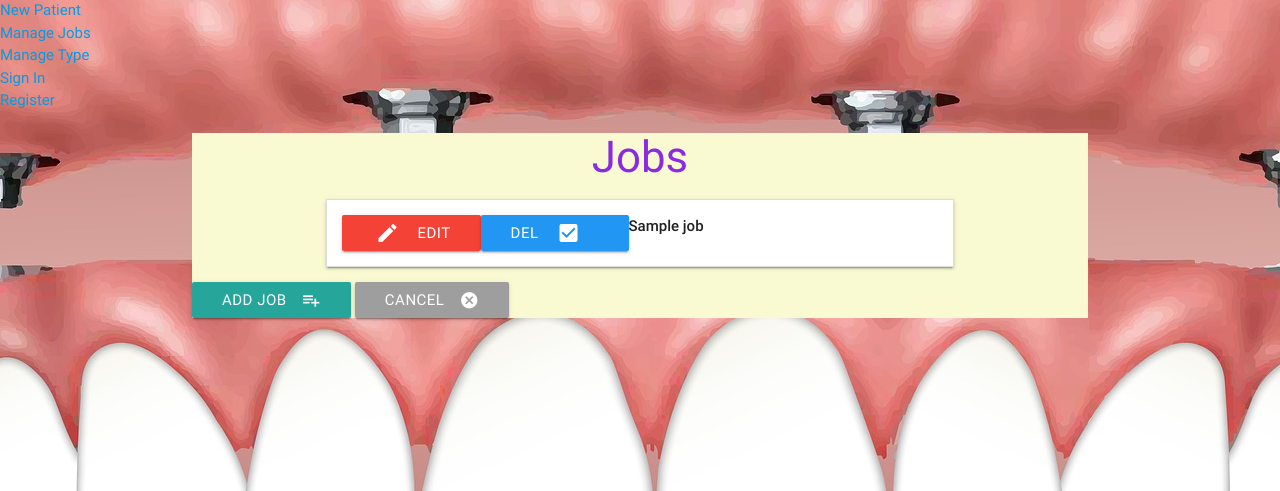
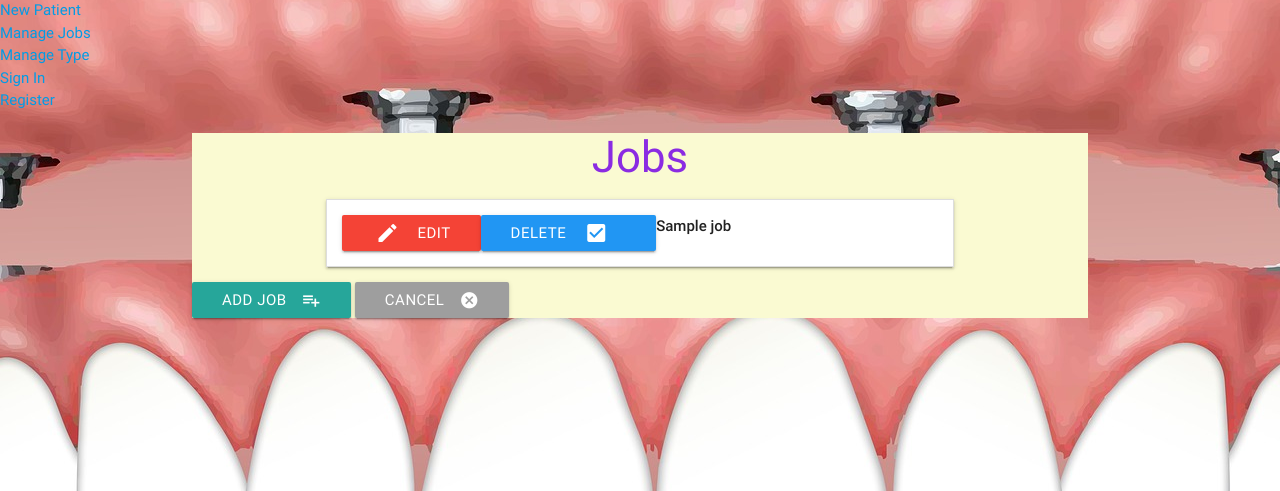
Before and after one commit to isiko1/dental_laboratory, a Flask app: page /get_jobs in a window 1280 px wide. Shown: the part 125-616 px from the top of the page. Run offline with Flask 2, Linux system fonts and the light colour scheme; a database or web service that is not in the repository returns one stand-in record (values such as "Sample title"); some libraries are stand-ins or nearby versions.

Commit message:
updated buttons

```diff
--- a/templates/jobs.html
+++ b/templates/jobs.html
@@ -9,7 +9,7 @@
 				<a href="{{url_for('edit_job', job_id=job._id)}}"
 					class="waves-effect waves-light btn btn_large red"><i class="material-icons left">create</i>Edit</a>
 				<a href="{{url_for('delete_job', job_id=job._id)}}"
-					class="waves-effect waves-light btn btn_large blue"><i class="material-icons right">check_box</i>Del</a>
+					class="waves-effect waves-light btn btn_large blue"><i class="material-icons right">check_box</i>Delete</a>
 				<div class="task_header">
 					<strong class="pt-n">{{+ job.job_name}}</strong>
 				</div>
--- a/templates/patients.html
+++ b/templates/patients.html
@@ -11,7 +11,7 @@
 				<a href="{{url_for('edit_patient', patient_id=patient._id)}}"
 					class="waves-effect waves-light btn btn_large red"><i class="material-icons left">create</i>Edit</a>
 				<a href="{{url_for('delete_patient', patient_id=patient._id)}}"
-					class="waves-effect waves-light btn btn_large blue"><i class="material-icons right">check_box</i>Done</a>
+					class="waves-effect waves-light btn btn_large blue"><i class="material-icons right">check_box</i>Completed Delete</a>
 			</div>
 			<div class="col s9">
 				<strong class="pt-n">{{patient.patient_name}}</strong> - {{patient.patient_dob}}
--- a/templates/type.html
+++ b/templates/type.html
@@ -9,7 +9,7 @@
 				<a href="{{url_for('edit_type', type_id=type._id)}}"
 					class="waves-effect waves-light btn btn_large red"><i class="material-icons left">create</i>Edit</a>
 				<a href="{{url_for('delete_type', type_id=type._id)}}"
-					class="waves-effect waves-light btn btn_large blue"><i class="material-icons right">check_box</i>Del</a>
+					class="waves-effect waves-light btn btn_large blue"><i class="material-icons right">check_box</i>Delete</a>
 				<div class="task_header">
 					<strong class="pt-n">{{+ type.type_patient}}</strong>
 				</div>
```
